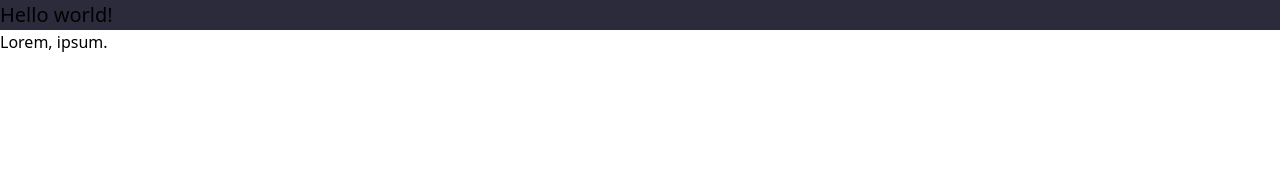
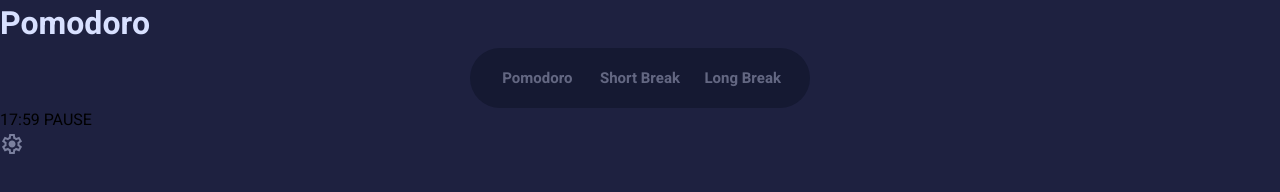
Before and after one commit to NgirfanulMangali/Pomobro-app, a website: page src/index.html in a window 1280 px wide. Drawn offline with Linux system fonts and the light colour scheme.

Commit message:
create header style tailwindcss

```diff
--- a/src/index.html
+++ b/src/index.html
@@ -6,8 +6,25 @@
     <link href="/src/output.css" rel="stylesheet" />
     <title>Pomobro</title>
   </head>
-  <body>
-    <h1 class="text-D-20 bg-black-15-0.9">Hello world!</h1>
-    <p class="">Lorem, ipsum.</p>
+  <body class="bg-darkblue-1E font-Heebo box-border p-0 m-0">
+      <h1 class="font-bold text-M-32 text-white-8D">Pomodoro</h1>
+      <div class="rounded-[40px] bg-black-15 w-[340px] h-[60px] flex justify-evenly items-center px-4 mx-auto">
+        <p class="font-bold text-M-15 text-gray-63 hover:text-brown-3B hover:bg-young-orange w-[110px] h-[40px] rounded-[30px] flex justify-center items-center">Pomodoro</p>
+        <p class="font-bold text-M-15 text-gray-63 hover:text-brown-3B hover:bg-young-orange w-[110px] h-[40px] rounded-[30px] flex justify-center items-center">Short Break</p>
+        <p class="font-bold text-M-15 text-gray-63 hover:text-brown-3B hover:bg-young-orange w-[110px] h-[40px] rounded-[30px] flex justify-center items-center">Long Break</p>
+      </div>
+      </div>
+
+        <div>
+          <div>
+            <span>17:59</span>
+            <button>PAUSE</button>
+          </div>
+        </div>
+      <div>
+        <button>
+          <img src="/images/setting icon.svg" alt="Pomodoro Image" />
+        </button>
+      </div>
   </body>
 </html>
--- a/src/input.css
+++ b/src/input.css
@@ -1,3 +1,4 @@
+@import url('https://fonts.googleapis.com/css2?family=Heebo:wght@100..900&family=Jua&display=swap');
 @import "tailwindcss";
 
 @theme {
@@ -45,4 +46,6 @@
     --text-D-16: 1rem;
     --text-D-15: 0.9375rem;
     --text-D-36: 2.25rem;
+
+    --font-Heebo: 'Heebo', sans-serif;
 }
```
Also changed, not shown: src/output.css.
